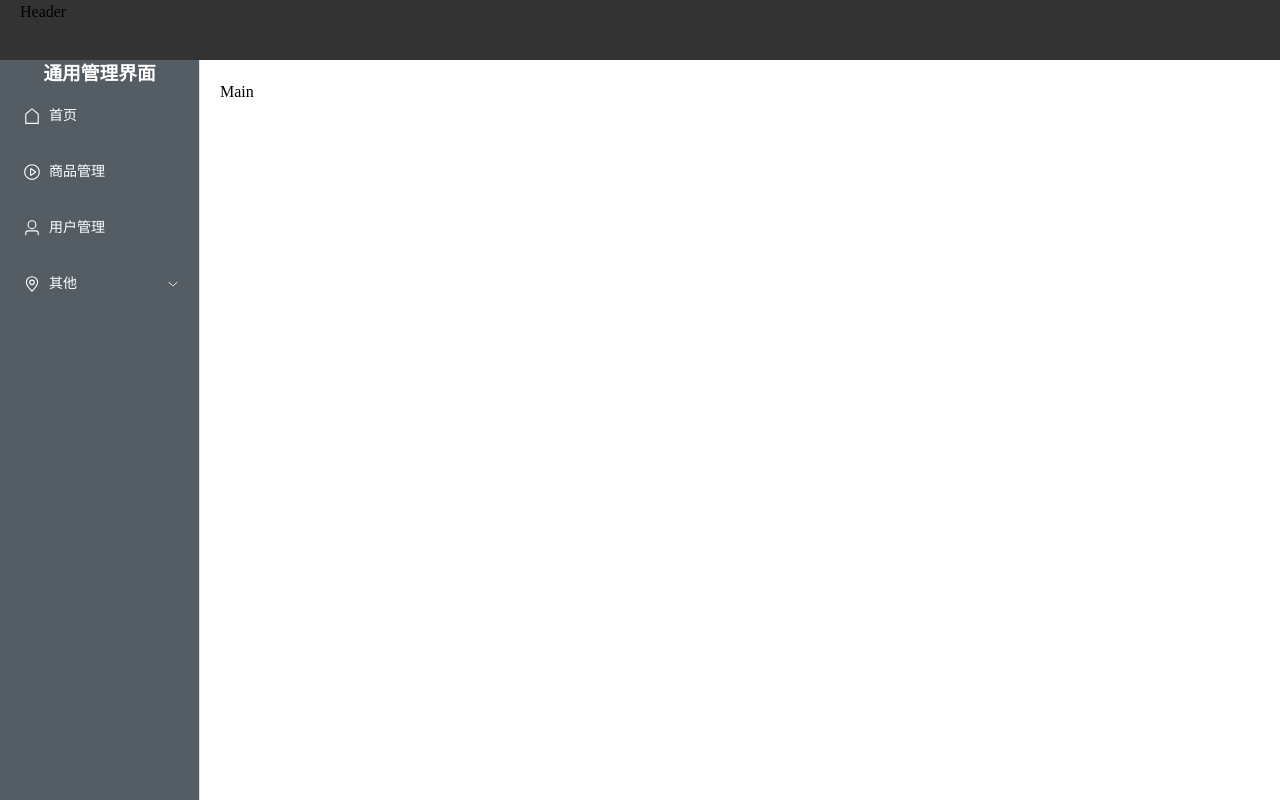
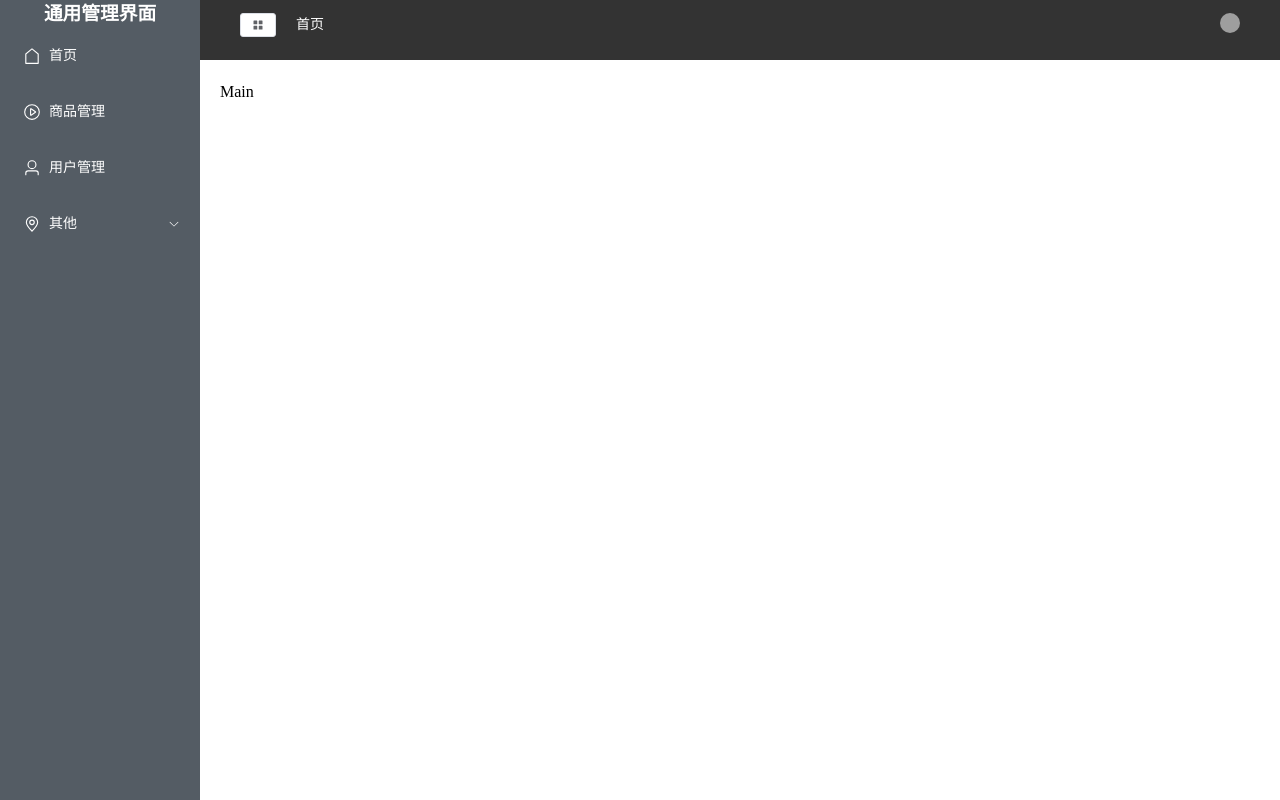
Before and after one commit to sansantang/vue3-admin-demo, a Vue app: page / in a window 1280 px wide. Built offline with nearby package versions, Linux system fonts and the light colour scheme; grey boxes are pictures that could not be loaded; the HTML template or start-up script is replaced by a standard one.

Commit message:
header 修复

```diff
--- a/src/components/CommonAside.vue
+++ b/src/components/CommonAside.vue
@@ -28,7 +28,7 @@
 </template>
 
 <script setup lang="ts">
-import { ref, computed } from 'vue'
+import { ref } from 'vue'
 
 const list = ref([
     {
@@ -92,5 +92,7 @@ h3 {
 
 .el-aside {
     height: 100vh;
+    border: none;
+    /* 移除边框 */
 }
 </style>
--- /dev/null
+++ b/src/components/CommonHeader.vue
@@ -0,0 +1,68 @@
+<template>
+    <div class="header">
+        <div class="l-content">
+            <el-button size="small">
+                <el-icon>
+                    <component class="icons" :is="'menu'"></component>
+                </el-icon>
+            </el-button>
+            <el-breadcrumb separator="/" class="breadcrumb">
+                <el-breadcrumb-item :to="{ path: '/' }">首页</el-breadcrumb-item>
+            </el-breadcrumb>
+        </div>
+        <div class="r-content">
+            <el-dropdown>
+                <span class="el-dropdown-link">
+                    <img class="user" :src="getImageUrl" alt="">
+                </span>
+                <template #dropdown>
+                    <el-dropdown-menu>
+                        <el-dropdown-item>个人中心</el-dropdown-item>
+                        <el-dropdown-item>退出</el-dropdown-item>
+                    </el-dropdown-menu>
+                </template>
+            </el-dropdown>
+        </div>
+    </div>
+</template>
+
+<script setup lang="ts">
+const getImageUrl = new URL("https://img2.baidu.com/it/u=2318884743,3754999155&fm=253&fmt=auto&app=138&f=JPEG?w=500&h=500").href;
+</script>
+
+<style scoped>
+.header {
+    display: flex;
+    justify-content: space-between;
+    align-items: center;
+    padding: 0 20px;
+    height: 50px;
+}
+
+.icons {
+    width: 20px;
+    height: 20px;
+}
+
+.l-content {
+    display: flex;
+    align-items: center;
+
+    .el-button {
+        margin-right: 20px;
+    }
+}
+
+.r-content {
+    .user {
+        height: 20px;
+        width: 20px;
+        border-radius: 50%;
+    }
+}
+
+:deep(.breadcrumb span) {
+    color: #fff !important;
+    cursor: pointer !important;
+}
+</style>
--- a/src/views/main.vue
+++ b/src/views/main.vue
@@ -1,16 +1,19 @@
 <script setup>
 import CommonAside from "@/components/CommonAside.vue";
+import CommonHeader from "@/components/CommonHeader.vue";
 </script>
 
 <template>
     <div class="common-layout">
         <el-container class="common-container">
-            <el-header class="common-header">Header</el-header>
+            <el-aside width="200px">
+                <CommonAside />
+            </el-aside>
             <el-container>
                 <!-- 侧边栏 -->
-                <el-aside width="200px">
-                    <CommonAside />
-                </el-aside>
+                <el-header class="common-header">
+                    <CommonHeader />
+                </el-header>
                 <!-- 内容区域 -->
                 <el-main>Main</el-main>
             </el-container>
```
